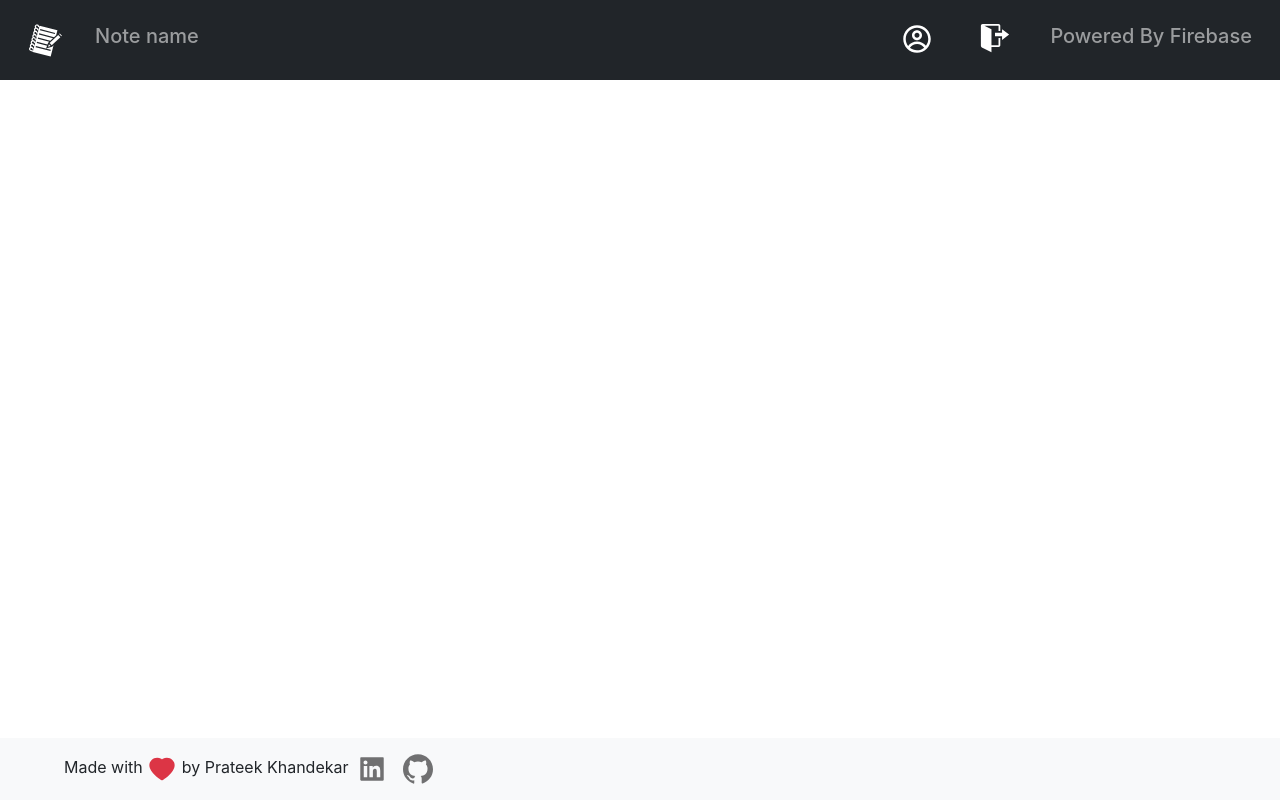
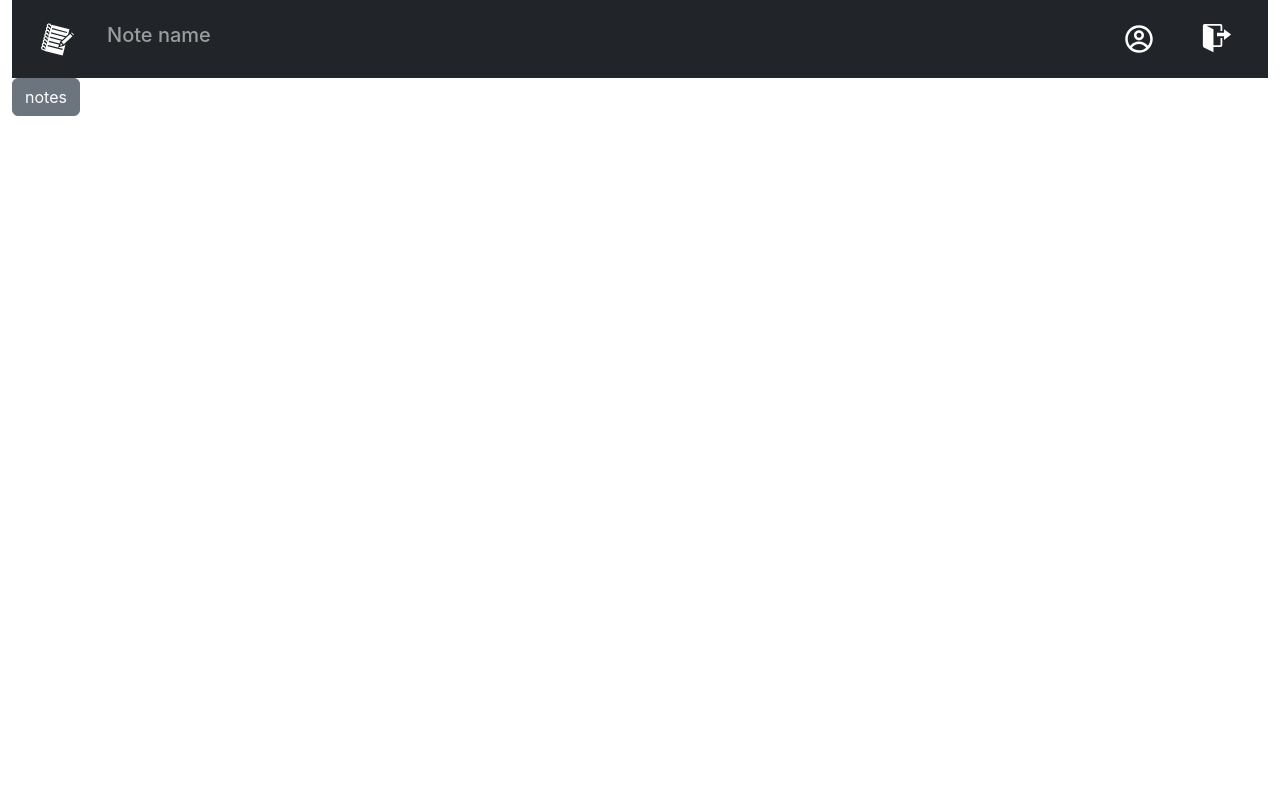
Before and after one commit to KhandekarPrateek/Notes-App, a React (Create React App) app: page /dashboard in a window 1280 px wide. Built offline with nearby package versions, Linux system fonts and the light colour scheme.

Commit message:
firebase configed and sign-in redirect to dashboard

```diff
--- a/package.json
+++ b/package.json
@@ -7,6 +7,7 @@
     "@testing-library/react": "^13.4.0",
     "@testing-library/user-event": "^13.5.0",
     "bootstrap": "^5.2.3",
+    "firebase": "^10.5.2",
     "react": "^18.2.0",
     "react-dom": "^18.2.0",
     "react-icons": "^4.11.0",
--- a/src/App.js
+++ b/src/App.js
@@ -18,7 +18,7 @@ function App() {
           <Route path="/profile" element={<Profile />} />
         </Route>
       </Routes>
-      <Footer />
+      {/* <Footer /> */}
     </div>
   );
 }
--- a/src/pages/DashBoard/index.js
+++ b/src/pages/DashBoard/index.js
@@ -23,7 +23,8 @@ const DashBoard = () => {
 
   const toggle = () => setIsOpen(!isOpen);
   return (
-    <div>
+    <>
+      <Container fluid>
         <Navbar color="dark" light expand="md" dark>
           <NavbarBrand href="/">
             <GiNotebook size={35} className="mx-3" />
@@ -44,13 +45,46 @@ const DashBoard = () => {
                   <GoSignOut size={30} className="mx-3" />
                 </NavLink>
               </NavItem>
-            <NavbarText className="mx-3">
-              <h5>Powered By Firebase</h5>
-            </NavbarText>
             </Nav>
           </Collapse>
         </Navbar>
+        <Row>
+          <Col sm={1}>
+            <button
+              class="btn btn-secondary"
+              type="button"
+              data-bs-toggle="offcanvas"
+              data-bs-target="#offcanvasWithBothOptions"
+              aria-controls="offcanvasWithBothOptions"
+            >
+              notes
+            </button>
+            <div
+              class="offcanvas offcanvas-start"
+              data-bs-scroll="true"
+              tabindex="-1"
+              id="offcanvasWithBothOptions"
+              aria-labelledby="offcanvasWithBothOptionsLabel"
+            >
+              <div class="offcanvas-header">
+                <h5 class="offcanvas-title" id="offcanvasWithBothOptionsLabel">
+                  NOTES
+                </h5>
+                <button
+                  type="button"
+                  class="btn-close text-reset"
+                  data-bs-dismiss="offcanvas"
+                  aria-label="Close"
+                ></button>
               </div>
+              <div class="offcanvas-body">
+                <p>work</p>
+              </div>
+            </div>
+          </Col>
+        </Row>
+      </Container>
+    </>
   );
 };
 
--- a/src/pages/OnboardPage/SignIn/index.js
+++ b/src/pages/OnboardPage/SignIn/index.js
@@ -11,11 +11,22 @@ import {
 } from "reactstrap";
 import { useNavigate } from "react-router-dom";
 import displaySignIn from "../../../assets/displaySignIn.png";
+import { signInwithGooglePopup } from "../../../utils/firebase/firebase";
 const SignIn = () => {
   const navigate = useNavigate();
 
   const routeTosignUp = () => {
     navigate("/signup");
+  };
+
+  const navigateToDashboard = (response) => {
+    response._tokenResponse.emailVerified
+      ? navigate("/dashboard")
+      : console.log("error");
+  };
+  const logWithGoogleUser = async () => {
+    const response = await signInwithGooglePopup();
+    navigateToDashboard(response);
   };
   return (
     <Container className="container-signin" fluid>
@@ -55,7 +66,12 @@ const SignIn = () => {
               </Form>
               <div className=" justify-content-center d-flex">
                 <Row>
-                  <Button className="button-signin mt-4">Sign-in</Button>
+                  <Button
+                    className="button-signin mt-4"
+                    onClick={logWithGoogleUser}
+                  >
+                    Sign-in
+                  </Button>
                 </Row>
               </div>
               <div className=" justify-content-center d-flex">
--- /dev/null
+++ b/src/utils/firebase/firebase.js
@@ -0,0 +1,25 @@
+import { initializeApp } from "firebase/app";
+import {
+  getAuth,
+  signInWithPopup,
+  signInWithRedirect,
+  GoogleAuthProvider,
+} from "firebase/auth";
+const firebaseConfig = {
+  apiKey: "AIzaSyB18qlucI4IBVsjPVDcHsCZ1nwLh6ORmMg",
+  authDomain: "todo-d6bf0.firebaseapp.com",
+  projectId: "todo-d6bf0",
+  storageBucket: "todo-d6bf0.appspot.com",
+  messagingSenderId: "180661067573",
+  appId: "1:180661067573:web:eb74aca2fac5030e7d367c",
+};
+
+const app = initializeApp(firebaseConfig);
+
+const provider = new GoogleAuthProvider();
+
+provider.setCustomParameters({
+  prompt: "select_account",
+});
+export const auth = getAuth();
+export const signInwithGooglePopup = () => signInWithPopup(auth, provider);
```
Also changed, not shown: 1 other file (tests, documents, lock files or other folders). Lines whose indentation alone changed are shown as unchanged.
